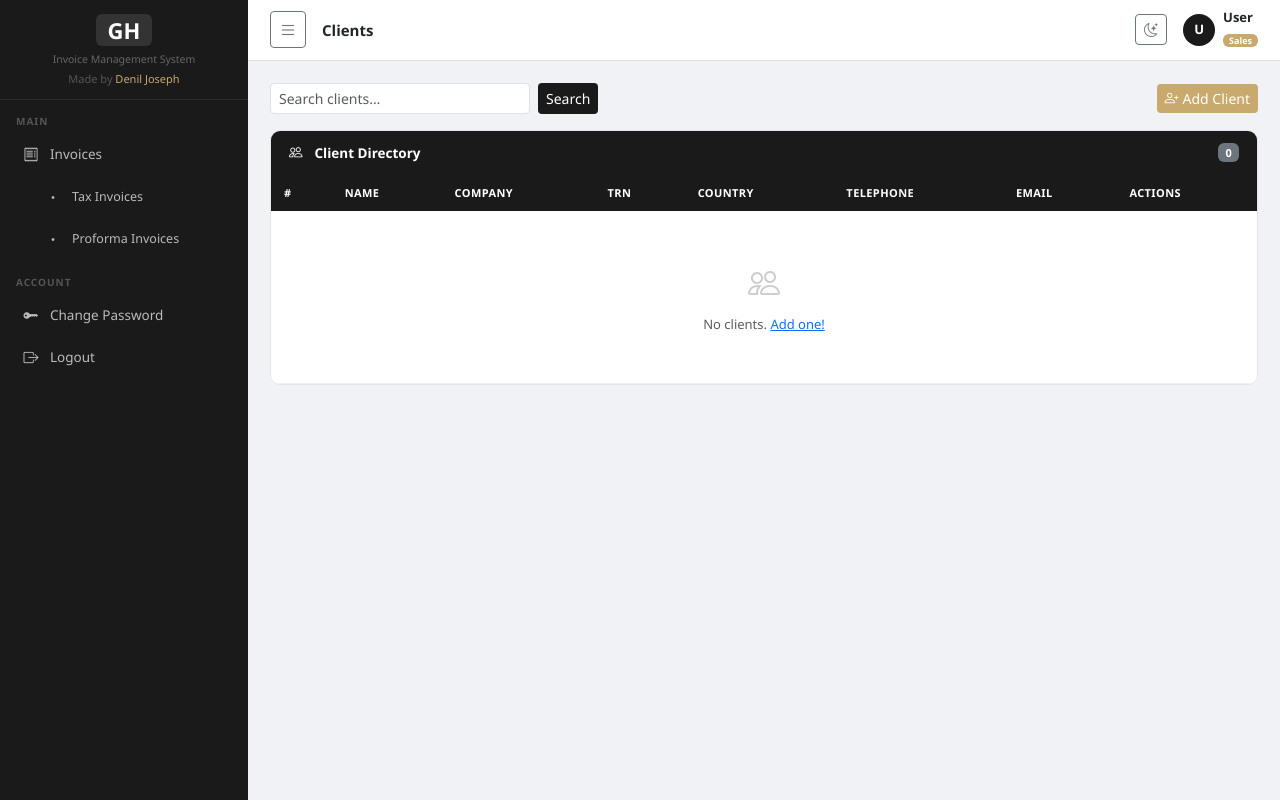
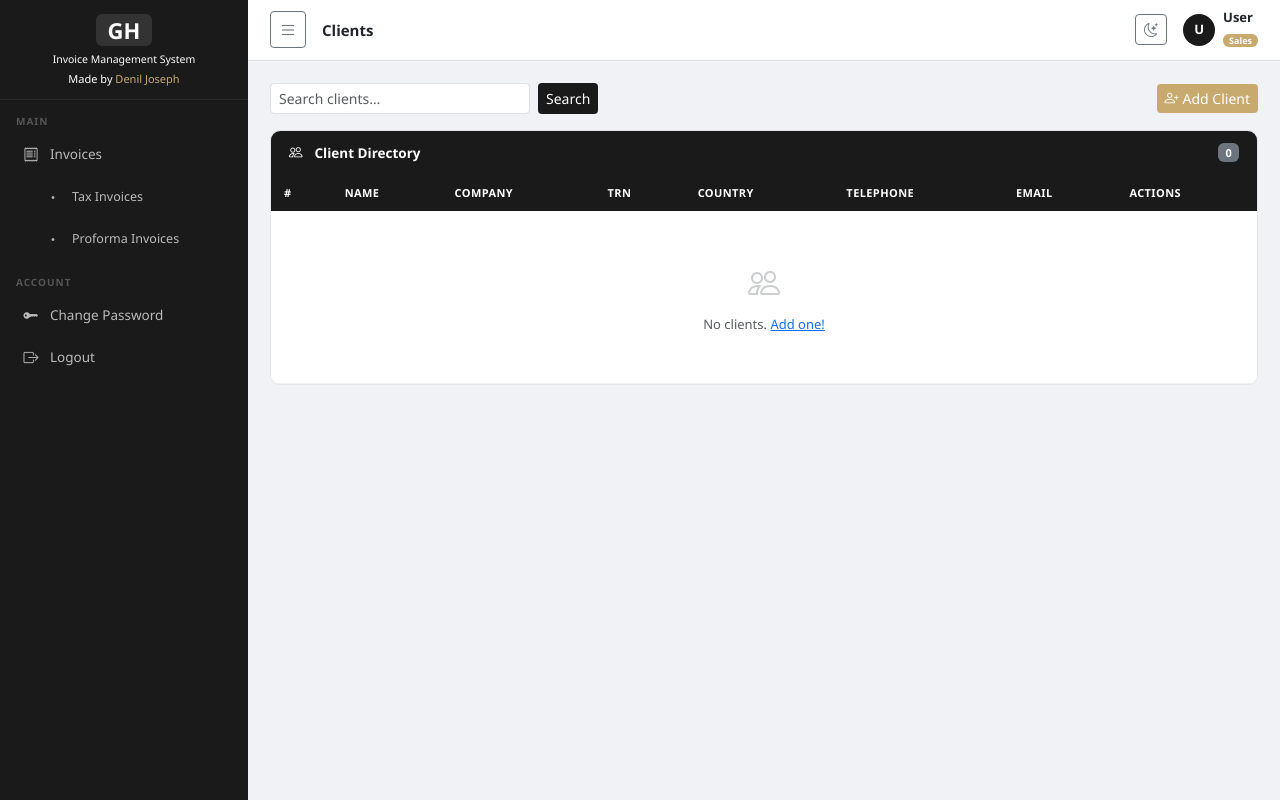
Before and after one commit to deniljoseph/gh-invoicing, a Flask app: template templates/clients.html in a window 1280 px wide. Run offline with Flask 3, Linux system fonts and the light colour scheme; the template is opened without the code that fills it, so the values that code supplies are empty; some libraries are stand-ins or nearby versions.

Commit message:
feat: Update sidebar text colors for improved visibility and consistency

```diff
--- a/static/css/app.css
+++ b/static/css/app.css
@@ -6,8 +6,8 @@ body{background:#f0f2f5;font-family:'Segoe UI',sans-serif;margin:0;}
 .sb-brand{padding:14px 16px 12px;border-bottom:1px solid #2a2a2a;display:flex;flex-direction:column;align-items:center;text-align:center;}
 .sb-logo{height:48px;width:auto;max-width:160px;object-fit:contain;display:block;}
 .sb-logo-ph{color:#fff;font-size:22px;font-weight:800;background:#333;padding:5px 12px;border-radius:6px;display:inline-block;line-height:1;}
-.sb-sub{color:#666;font-size:10.5px;margin-top:6px;text-align:center;}
-.sb-by{color:#555;font-size:11px;margin-top:3px;text-align:center;}
+.sb-sub{color:#fff;font-size:10.5px;margin-top:6px;text-align:center;}
+.sb-by{color:#fff;font-size:11px;margin-top:3px;text-align:center;}
 .sb-by span{color:#c8a96e;}
 .nl{color:#555;font-size:10px;text-transform:uppercase;letter-spacing:1px;padding:14px 16px 4px;font-weight:700;}
 #sb .sl{color:#bbb;padding:9px 14px;font-size:13.5px;border-radius:7px;margin:1px 8px;display:flex;align-items:center;gap:10px;text-decoration:none;transition:background .15s,color .15s;}
```
